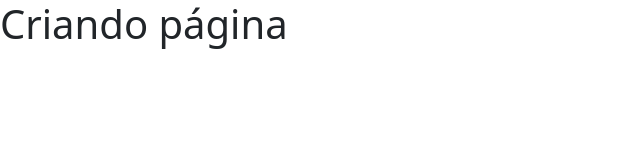
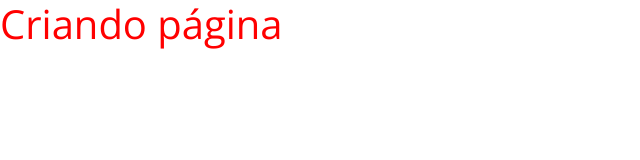
Before and after one commit to yurivele/dsmovie, a plain HTML site: page index.html in a window 1280 px wide. Shown: the whole page, without its empty margins (0-640 px from the left). Drawn offline with nearby package versions, Linux system fonts and the light colour scheme.

Commit message:
Google fonts

```diff
--- /dev/null
+++ b/css/styles.css
@@ -0,0 +1,8 @@
+@import url('https://fonts.googleapis.com/css2?family=Open+Sans:wght@300;400;700&display=swap');
+
+* {
+    font-family: 'Open Sans', sans-serif;
+}
+h1{
+    color: red;
+}
--- a/index.html
+++ b/index.html
@@ -6,6 +6,7 @@
     <meta name="viewport" content="width=device-width, initial-scale=1.0">
     <title>DSMovie</title>
     <link href="https://cdn.jsdelivr.net/npm/bootstrap@5.1.3/dist/css/bootstrap.min.css" rel="stylesheet" integrity="sha384-1BmE4kWBq78iYhFldvKuhfTAU6auU8tT94WrHftjDbrCEXSU1oBoqyl2QvZ6jIW3" crossorigin="anonymous">
+    <link rel="stylesheet" href="css/styles.css">
 </head>
 <body>
 
```
